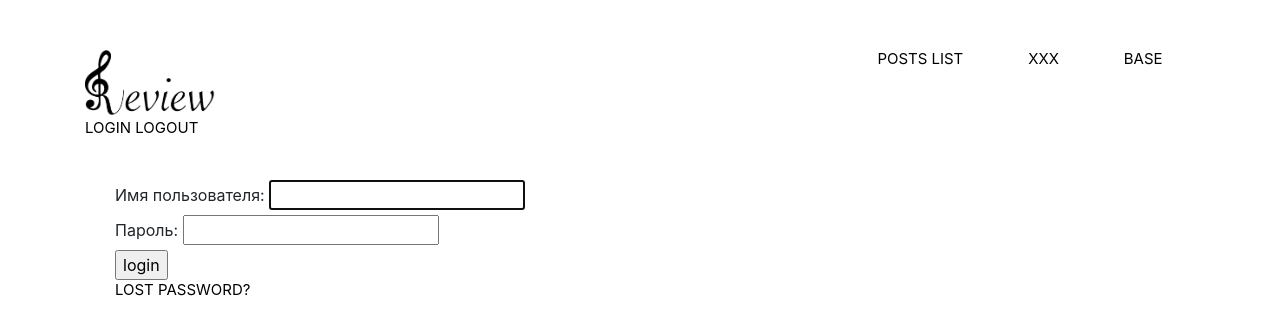
After one commit to asmodaay/projectone, a Django app: page /accounts/login/ in a window 1280 px wide. The commit adds this page. Shown: the top 335 px of the page. Run offline with Django 3.2, Linux system fonts and the light colour scheme; some libraries are stand-ins or nearby versions.

Commit message:
add reg func

```diff
--- a/mysite/settings.py
+++ b/mysite/settings.py
@@ -122,3 +122,4 @@ USE_TZ = True
 
 STATIC_URL = '/static/'
 STATIC_ROOT = os.path.join(BASE_DIR, 'static')
+LOGIN_REDIRECT_URL = '/'
--- a/projectone/templates/projectone/base_template.html
+++ b/projectone/templates/projectone/base_template.html
@@ -29,9 +29,24 @@
           </nav>
       </div>
     </div>
+    <div>
+      <a href="accounts/login"> login </a>
+      <a href="accounts/logout"> logout </a>
+    </div>
   </header>
 <div class="wrapper container">
 {% block content %}
+<ul class="sidebar-nav">
+
+    ...
+
+   {% if user.is_authenticated %}
+     <li>User: {{ user.get_username }}</li>
+     <li><a href="{% url 'logout'%}?next={{request.path}}">Logout</a></li>
+   {% else %}
+     <li><a href="{% url 'login'%}?next={{request.path}}">Login</a></li>
+   {% endif %}
+  </ul>
 {% endblock %}
 </div>
 
--- /dev/null
+++ b/projectone/templates/registration/login.html
@@ -0,0 +1,40 @@
+{% extends 'projectone/base_template.html' %}
+
+{% block content %}
+
+{% if form.errors %}
+<p>Your username and password didn't match. Please try again.</p>
+{% endif %}
+
+{% if next %}
+    {% if user.is_authenticated %}
+    <p>Your account doesn't have access to this page. To proceed,
+    please login with an account that has access.</p>
+    {% else %}
+    <p>Please login to see this page.</p>
+    {% endif %}
+{% endif %}
+
+<form method="post" action="{% url 'login' %}">
+{% csrf_token %}
+
+<div>
+  <td>{{ form.username.label_tag }}</td>
+  <td>{{ form.username }}</td>
+</div>
+<div>
+  <td>{{ form.password.label_tag }}</td>
+  <td>{{ form.password }}</td>
+</div>
+
+<div>
+  <input type="submit" value="login" />
+  <input type="hidden" name="next" value="{{ next }}" />
+</div>
+</form>
+
+{# Assumes you setup the password_reset view in your URLconf #}
+<p><a href="{% url 'password_reset' %}">Lost password?</a></p>
+
+
+{% endblock %}
--- /dev/null
+++ b/projectone/templates/registration/password_reset_done.html
@@ -0,0 +1,5 @@
+{% extends 'projectone/base_template.html' %}
+
+{% block content %}
+<p>We've emailed you instructions for setting your password. If they haven't arrived in a few minutes, check your spam folder.</p>
+{% endblock %}
--- /dev/null
+++ b/projectone/templates/registration/password_reset_email.html
@@ -0,0 +1,2 @@
+Someone asked for password reset for email {{ email }}. Follow the link below:
+{{ protocol}}://{{ domain }}{% url 'password_reset_confirm' uidb64=uid token=token %}
--- a/projectone/urls.py
+++ b/projectone/urls.py
@@ -1,6 +1,6 @@
 from django.conf.urls import url
 from . import views
-
+from django.urls import include
 urlpatterns = [
     url(r'^$', views.index, name='index'),
     url(r'^posts_list$', views.posts_list, name='posts_list'),
@@ -8,4 +8,5 @@ urlpatterns = [
     url(r'^post/(?P<pk>\d+)/$', views.post_detail, name='post_detail'),
     url(r'^post/new/$', views.post_new, name='post_new'),
     url(r'^post/(?P<pk>\d+)/edit/$', views.post_edit, name='post_edit'),
+    url(r'^accounts/', include('django.contrib.auth.urls')),
 ]
```
Also changed, not shown: projectone/templates/registration/logged_out.html (added, +7 -0 lines), projectone/templates/registration/logout.html (added, +11 -0 lines), projectone/templates/registration/password_reset_complete.html (added, +8 -0 lines), projectone/templates/registration/password_reset_confirm.html (added, +34 -0 lines), projectone/views.py (line endings or trailing spaces).
